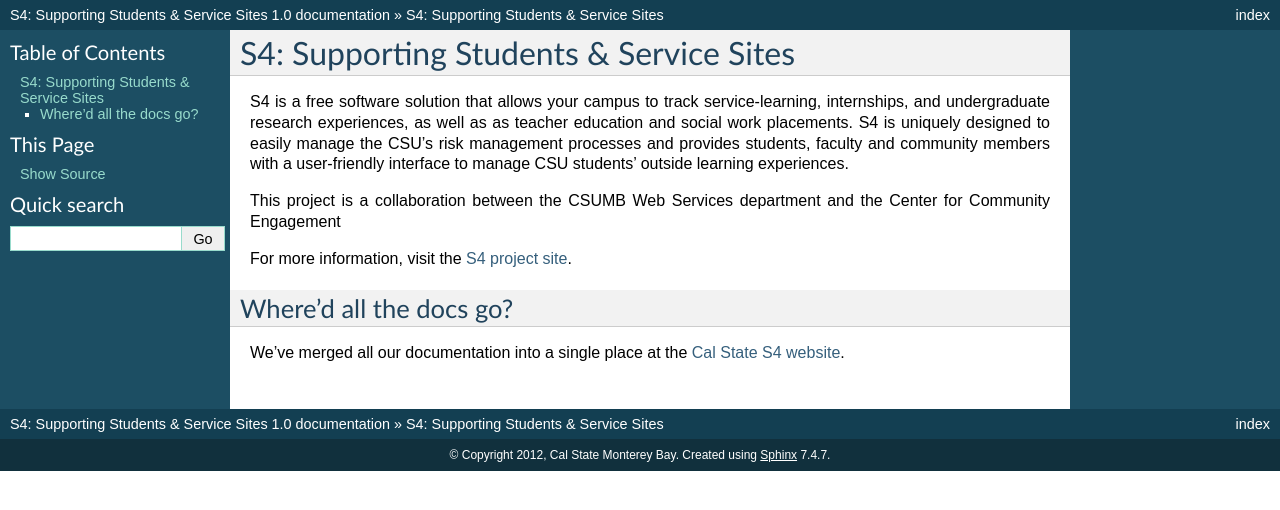
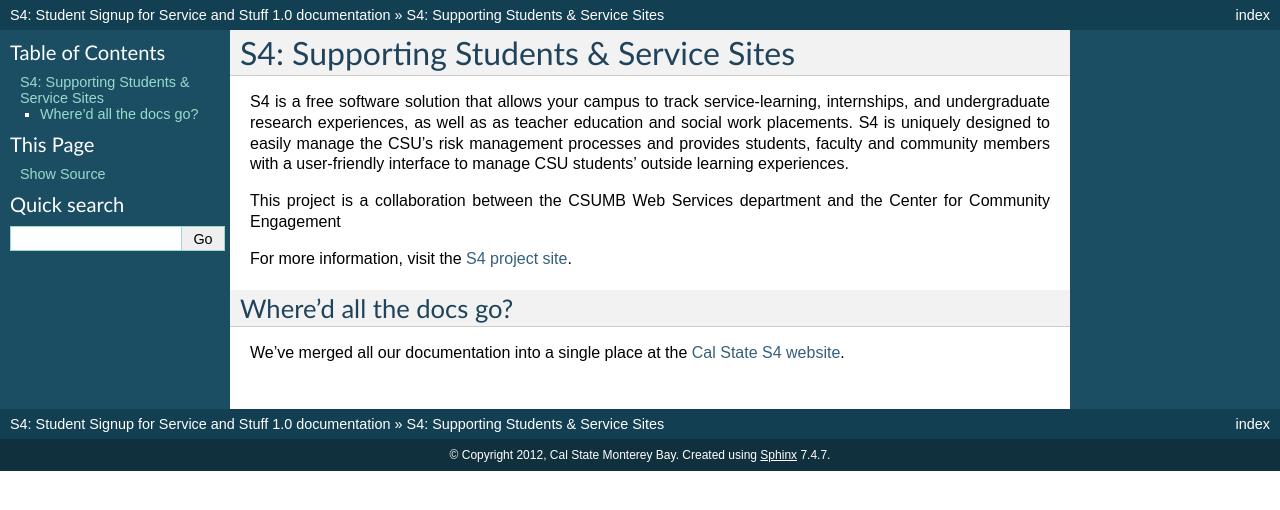
Before and after one commit to calstates4/s4project, a Sphinx documentation site: the page built from docs/index.rst, in a window 1280 px wide. Shown: the top 510 px of the page. Built offline with Sphinx 7.4.7, drawn with Linux system fonts in a browser that asks for light colours.

Commit message:
fixing py.

```diff
--- a/docs/conf.py
+++ b/docs/conf.py
@@ -40,7 +40,7 @@
 master_doc = 'index'
 
 # General information about the project.
-project = u'S4: Supporting Students & Service Sites'
+project = u'S4: Student Signup for Service and Stuff'
 copyright = u'2012, Cal State Monterey Bay'
 
 # The version info for the project you're documenting, acts as replacement for
@@ -190,7 +190,7 @@
 # Grouping the document tree into LaTeX files. List of tuples
 # (source start file, target name, title, author, documentclass [howto/manual]).
 latex_documents = [
-  ('index', 'S4StudentSignupforServiceandStuff.tex', u'S4: Supporting Students and Service Sites Documentation',
+  ('index', 'S4StudentSignupforServiceandStuff.tex', u'S4: Student Signup for Service and Stuff Documentation',
    u'Cal State Monterey Bay', 'manual'),
 ]
 
```
